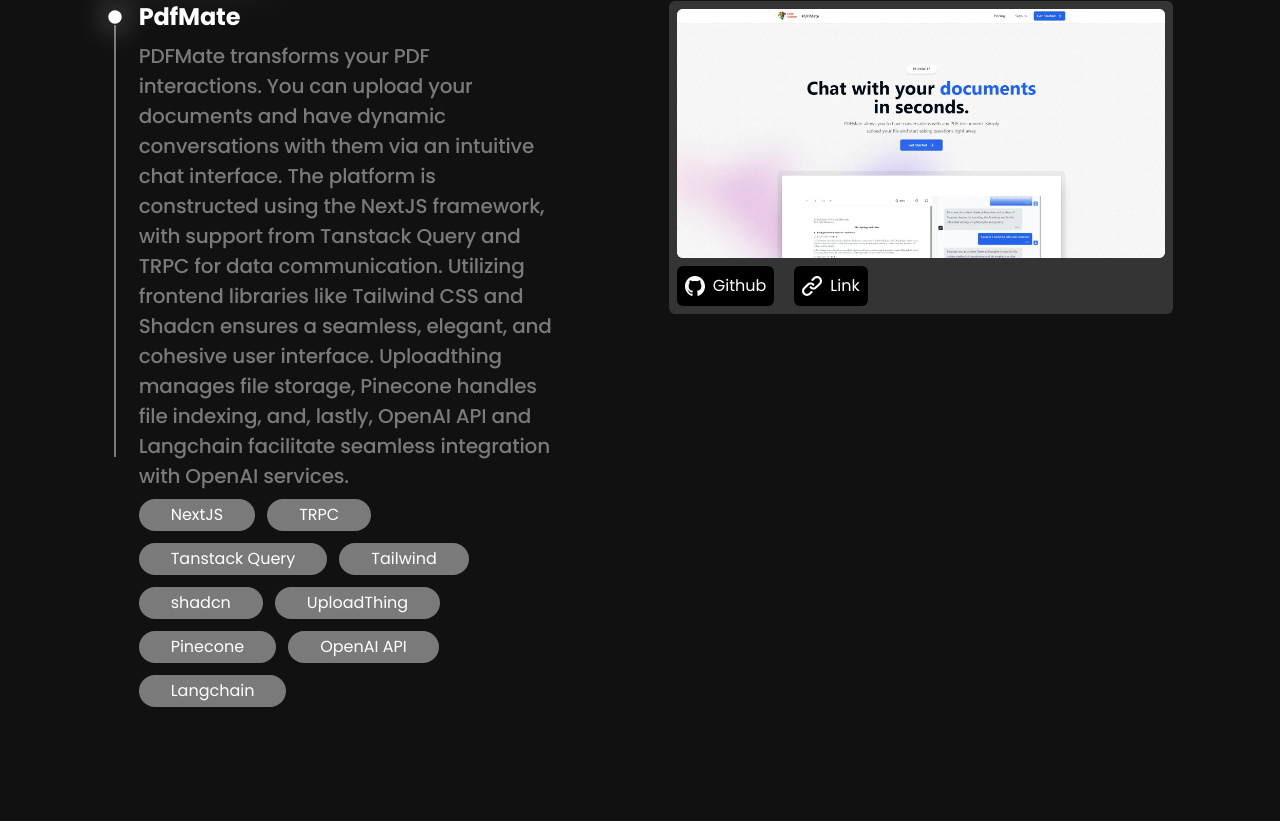
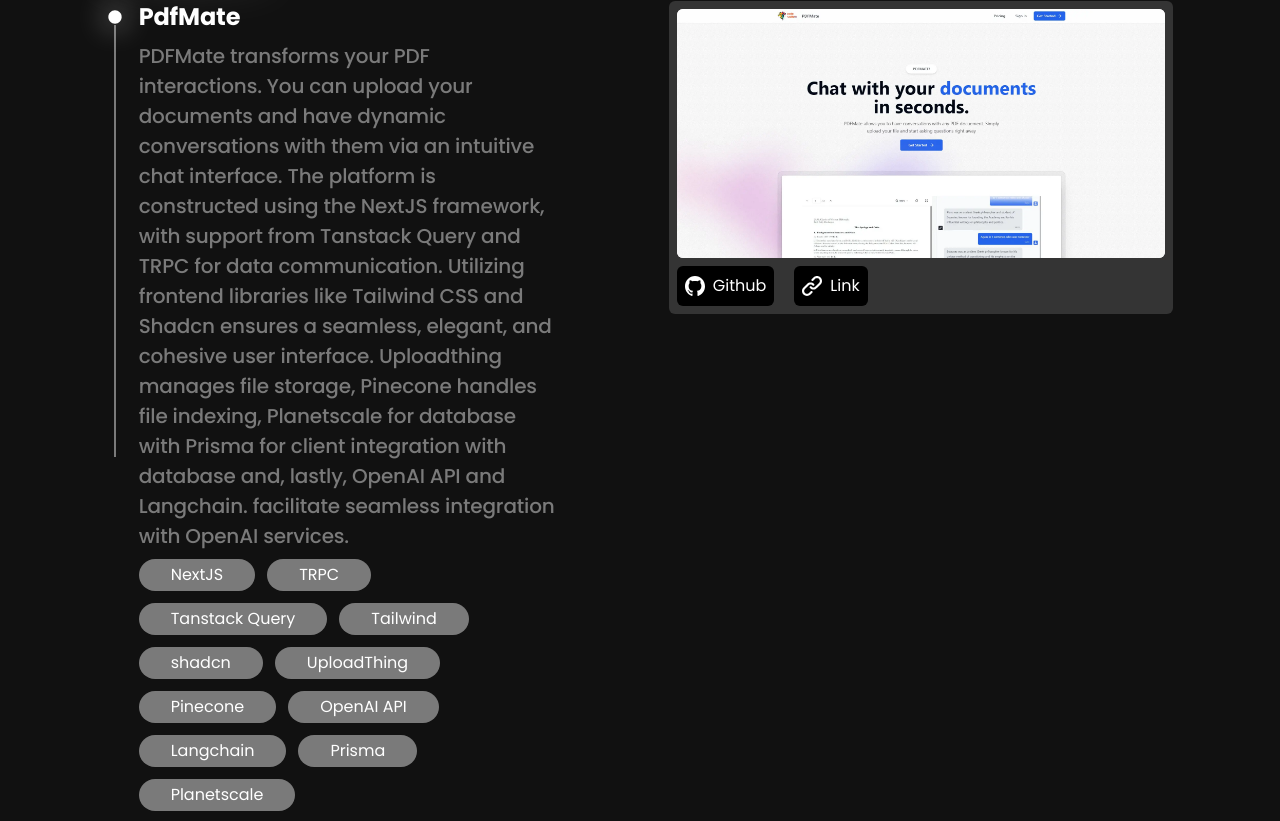
Before and after one commit to Rhemaria01/Portfolio, a React (Vite) app: page / in a window 1280 px wide. Shown: the part 1223-2044 px from the top of the page. Built offline with nearby package versions, Linux system fonts and the light colour scheme.

Commit message:
New Project Added!!

```diff
--- a/src/components/Introduction.tsx
+++ b/src/components/Introduction.tsx
@@ -1,4 +1,4 @@
-import {Suspense, lazy, useState } from "react"
+import {Suspense, lazy} from "react"
 import { intro } from "../data"
 import Loader from "./Loader"
 const ProfilePic = lazy(() => import("./ProfilePic"))
--- a/src/data/index.ts
+++ b/src/data/index.ts
@@ -106,9 +106,10 @@
         description: `PDFMate transforms your PDF interactions. You can upload your documents and have dynamic conversations with them
                       via an intuitive chat interface. The platform is constructed using the NextJS framework, with support from
                       Tanstack Query and TRPC for data communication. Utilizing frontend libraries like Tailwind CSS and Shadcn ensures a seamless, elegant, and cohesive
-                      user interface. Uploadthing manages file storage, Pinecone handles file indexing, and, lastly, OpenAI API and Langchain
+                      user interface. Uploadthing manages file storage, Pinecone handles file indexing, Planetscale for database with Prisma for client integration
+                      with database and, lastly, OpenAI API and Langchain.
                       facilitate seamless integration with OpenAI services.`,
-        techstack: ["NextJS","TRPC","Tanstack Query","Tailwind","shadcn","UploadThing","Pinecone","OpenAI API","Langchain"],
+        techstack: ["NextJS","TRPC","Tanstack Query","Tailwind","shadcn","UploadThing","Pinecone","OpenAI API","Langchain", "Prisma", "Planetscale"],
         image: PdfMate,
         imageSmall: PdfMateSmall,
         links: [{
```
